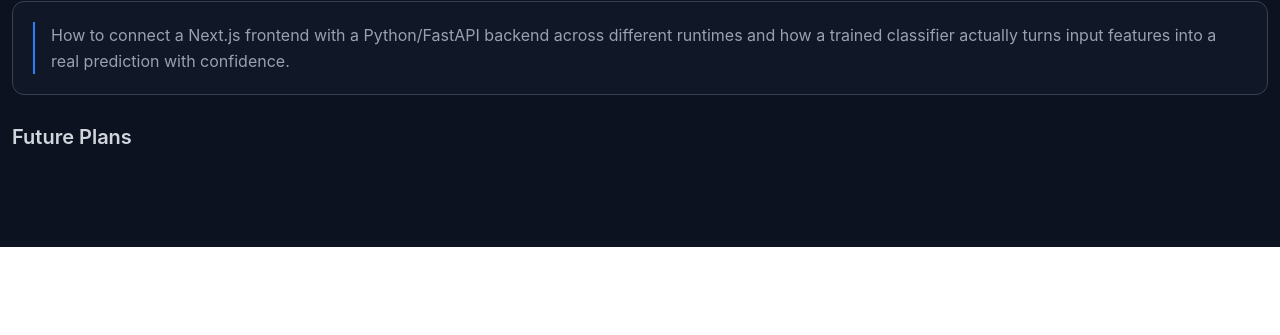
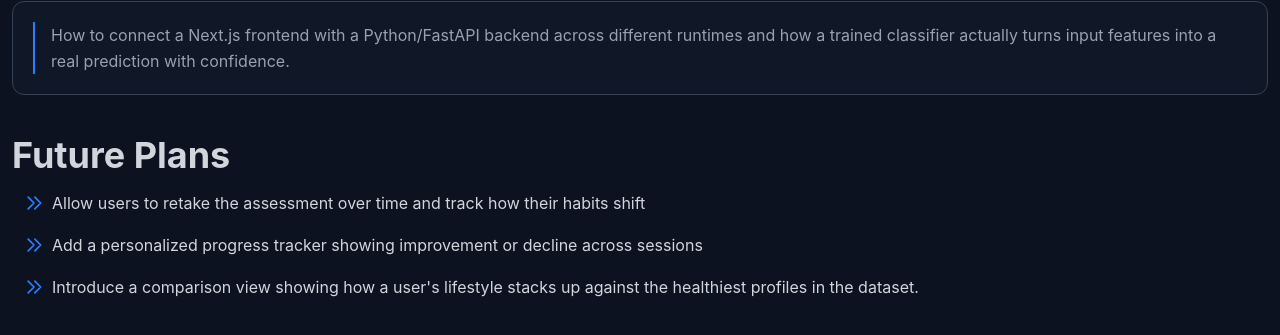
Before and after one commit to tahmid-khan-hub/my-portfolio-nextjs, a Next.js app: page /projects-details/1 in a window 1280 px wide. Shown: the part 2185-2520 px from the top of the page. Before the commit the page ends 2432 px from the top, so only its background shows below. Built offline with nearby package versions, Linux system fonts and the light colour scheme.

Commit message:
Update the future plan and image section style of details page

```diff
--- a/src/app/projects-details/[id]/page.tsx
+++ b/src/app/projects-details/[id]/page.tsx
@@ -6,6 +6,7 @@
 import AnimateOnView from "@/hooks/AnimateOnView";
 import { FaLongArrowAltLeft } from "react-icons/fa";
 import { MdOutlineTipsAndUpdates } from "react-icons/md";
+import { HiOutlineChevronDoubleRight } from "react-icons/hi";
 
 export const metadata: Metadata = {
   title: "Portfolio | Project-Details",
@@ -24,13 +25,13 @@
                 {/* title */}
                 <Link href={"/"}><h1 className="flex text-left text-3xl text-gray-300 font-bold mb-10"><FaLongArrowAltLeft className="mr-3 mt-0.5" size={35} />Project Details</h1></Link>
                 {/* image */}
-                <div className="border border-gray-500">
+                <div className="border border-gray-700 rounded-lg">
                 <Image
                     src={project.image}
                     alt="project image"
                     width={1500}
                     height={1200}
-                    className="w-full h-auto px-2"
+                    className="w-full px-2"
                     />
                 </div>
                 {/* project - title */}
@@ -80,11 +81,14 @@
                     </div>
                 </div>
                 {/* future plan */}
-                <div className="pb-7 ">
-                    <h5 className="text-xl text-gray-300 font-semibold mt-7 mb-2">Future Plans</h5>
+                <div className="pb-7">
+                    <h5 className="text-4xl text-gray-300 font-bold mt-10 mb-4">Future Plans</h5>
                     {project.futurePlans.map((plans: string, i: number) => {
-                        return <div key={i}>
-
+                        return <div key={i} className="ml-3">
+                            <p className="flex">
+                                <HiOutlineChevronDoubleRight size={20} className="mb-5 mr-2 mt-0.5 text-blue-500" />
+                                <span className="text-gray-300">{plans}</span>
+                            </p>
                         </div>
                     })}
                 </div>
```
